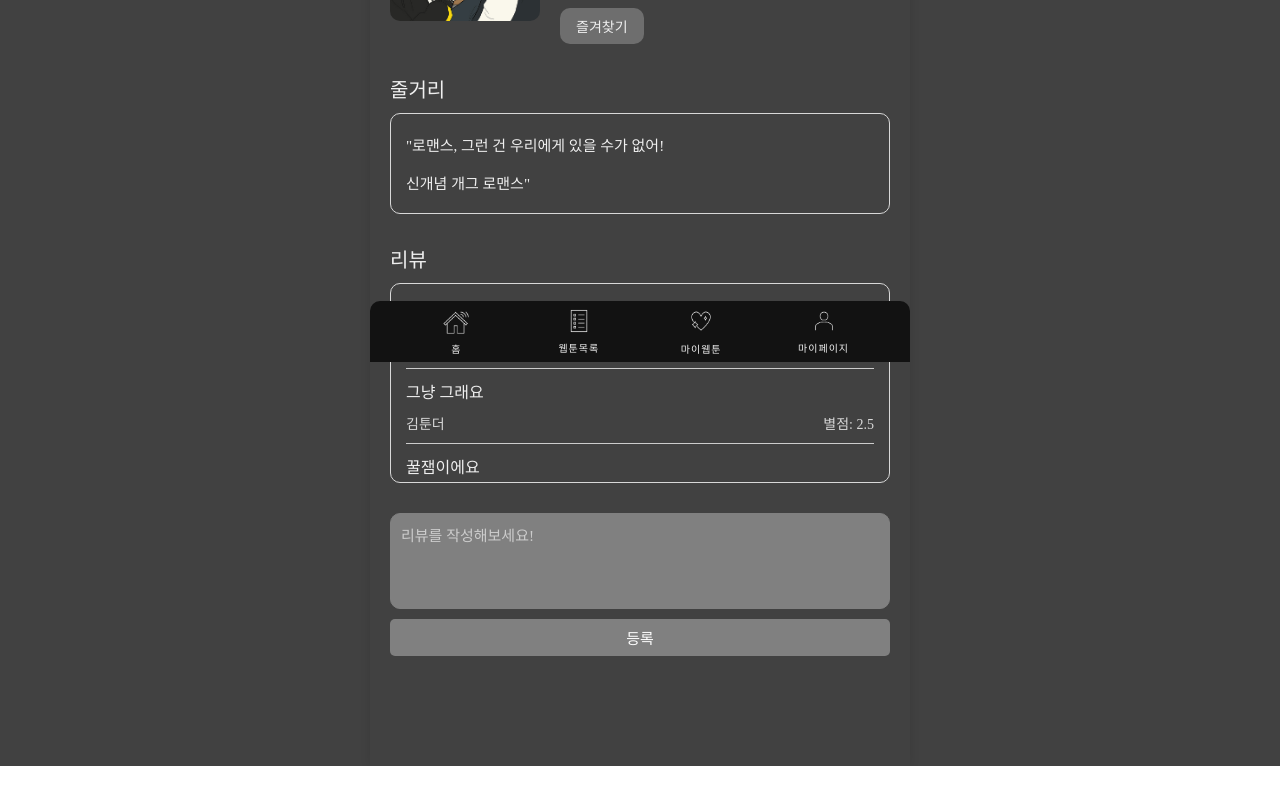
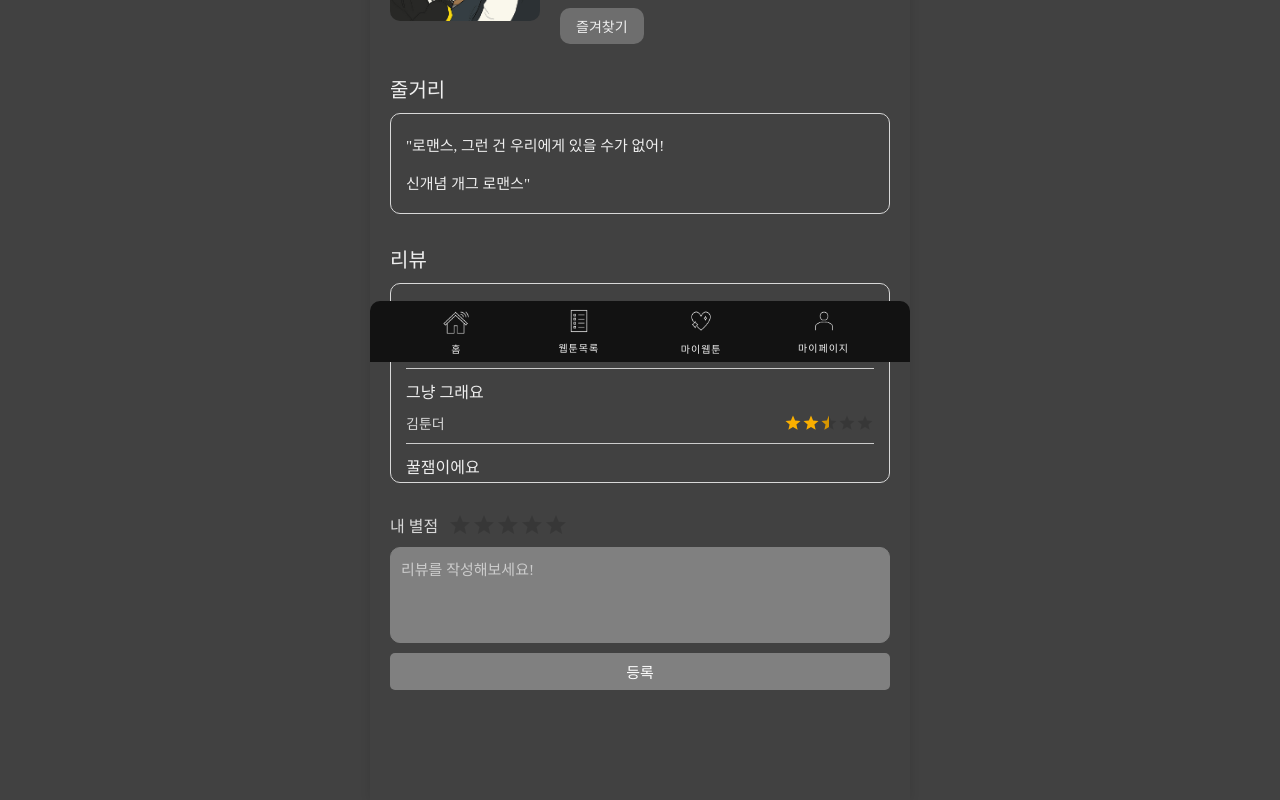
Before and after one commit to pknu-wap/2023_2_Toonder2.0, a React (Create React App) app in the folder frontend/: page /webtooninfo in a window 1280 px wide. Shown: the part 438-1238 px from the top of the page. Before the commit the page ends 1204 px from the top, so only its background shows below. Built offline with nearby package versions, Linux system fonts and the light colour scheme; no server answers; the HTML template or start-up script is replaced by a standard one; a web font is replaced by a local one.

Commit message:
feat : 별점 레이아웃 추가

```diff
--- /dev/null
+++ b/frontend/src/component/main/HoverRating.js
@@ -0,0 +1,37 @@
+import * as React from 'react';
+import Rating from '@mui/material/Rating';
+import Box from '@mui/material/Box';
+import StarIcon from '@mui/icons-material/Star';
+
+export default function HoverRating({ value: propValue, readOnly, size }) {
+    const [localValue, setLocalValue] = React.useState(propValue);
+    const [hover, setHover] = React.useState(-1);
+
+    return (
+      <Box
+        sx={{
+          display: 'flex',
+          alignItems: 'center',
+        }}
+      >
+        <Rating
+          name="hover-feedback"
+          value={localValue}
+          precision={0.5}
+          size={size} // 여기서 props로 전달된 size를 사용합니다.
+          readOnly={readOnly}
+          onChange={(event, newValue) => {
+            if (!readOnly) {
+              setLocalValue(newValue);
+            }
+          }}
+          onChangeActive={(event, newHover) => {
+            if (!readOnly) {
+              setHover(newHover);
+            }
+          }}
+          emptyIcon={<StarIcon style={{ opacity: 0.55 }} fontSize="inherit" />}
+        />
+      </Box>
+    );
+  }
--- a/frontend/src/component/main/WebtoonInfo.js
+++ b/frontend/src/component/main/WebtoonInfo.js
@@ -5,6 +5,7 @@ import { useEffect, useState } from "react";
 import { useLocation } from "react-router-dom";
 import supabase from "../supabase";
 import axios from "axios";
+import HoverRating from "./HoverRating";
 
 function WebtoonInfo() {
   const [jsonData, setJsonData] = useState([]);
@@ -166,7 +167,13 @@ function WebtoonInfo() {
                       </div>
                     )}
                   </div>
-                  <div>{`별점: ${review.revRating}`}</div>
+                  <div>
+                    <HoverRating
+                      value={review.revRating}
+                      size="small"
+                      readOnly={true}
+                    />
+                  </div>
                 </ReviewProperty>
               </ReviewWrapper>
             ))}
@@ -174,6 +181,10 @@ function WebtoonInfo() {
 
         {/* 리뷰 작성 폼 */}
         <ReviewWriteFormContainer onSubmit={handleSubmitReview}>
+          <RatingWrapper>
+            <span style={{ marginRight: "10px" }}>내 별점</span>
+            <HoverRating />
+          </RatingWrapper>
           <ReviewWriteForm
             type="text"
             value={review}
@@ -350,6 +361,7 @@ const ReviewContent = styled.div`
 const ReviewProperty = styled.div`
   display: flex;
   justify-content: space-between;
+  align-items: center;
   color: #d8d8d8;
   font-size: 14px;
   margin: 10px 0px 10px 0;
@@ -358,4 +370,9 @@ const ReviewProperty = styled.div`
   }
 `;
 
+const RatingWrapper = styled(ReviewProperty)`
+  font-size: 16px;
+  justify-content: flex-start;
+`;
+
 export default WebtoonInfo;
```
